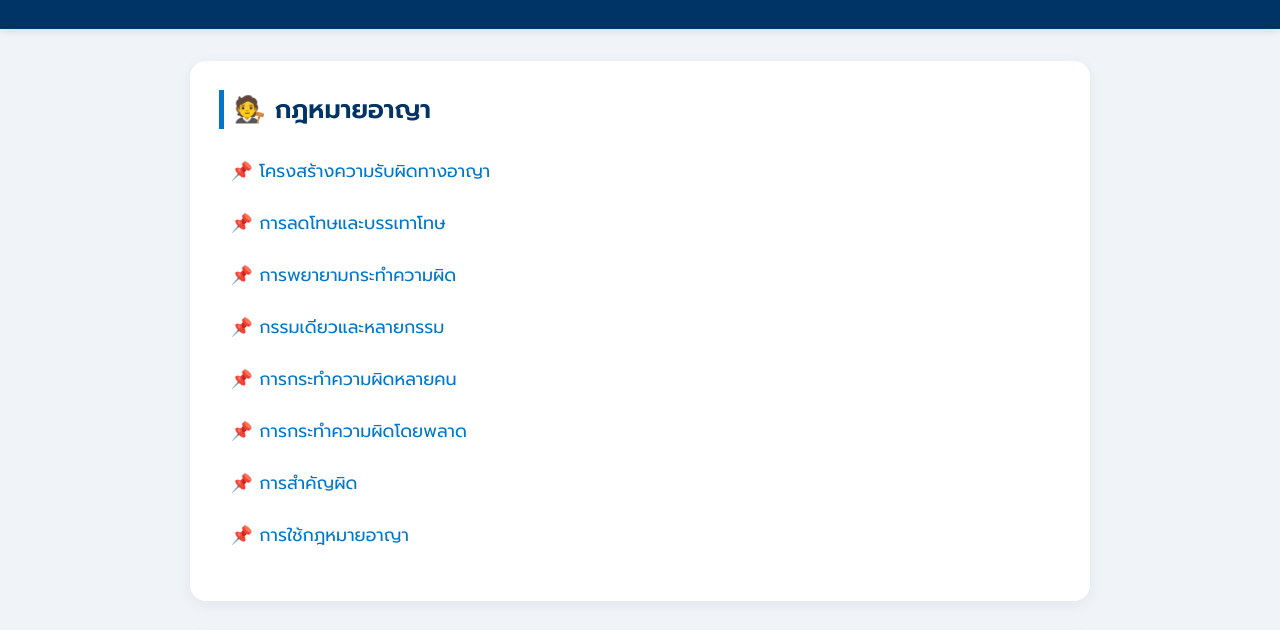
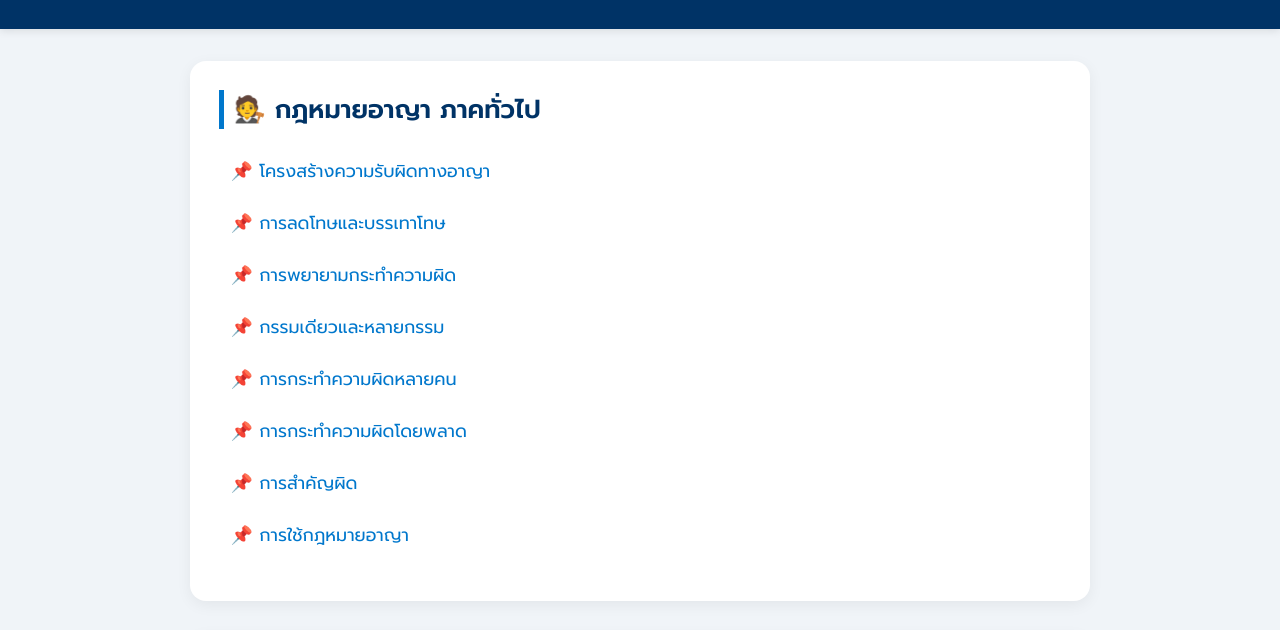
Before and after one commit to Phachana/criminal-law-site, a plain HTML site: page index.html in a window 1280 px wide. Shown: the part 160-790 px from the top of the page. Drawn offline with Linux system fonts and the light colour scheme.

Commit message:
Update index.html

```diff
--- a/index.html
+++ b/index.html
@@ -14,7 +14,7 @@
 
   <main>
     <section class="category">
-      <h2>🧑‍⚖️ กฎหมายอาญา</h2>
+      <h2>🧑‍⚖️ กฎหมายอาญา ภาคทั่วไป</h2>
       <ul class="link-list">
         <li><a href="criminal1.html">📌 โครงสร้างความรับผิดทางอาญา</a></li>
         <li><a href="criminal2.html">📌 การลดโทษและบรรเทาโทษ</a></li>
```
